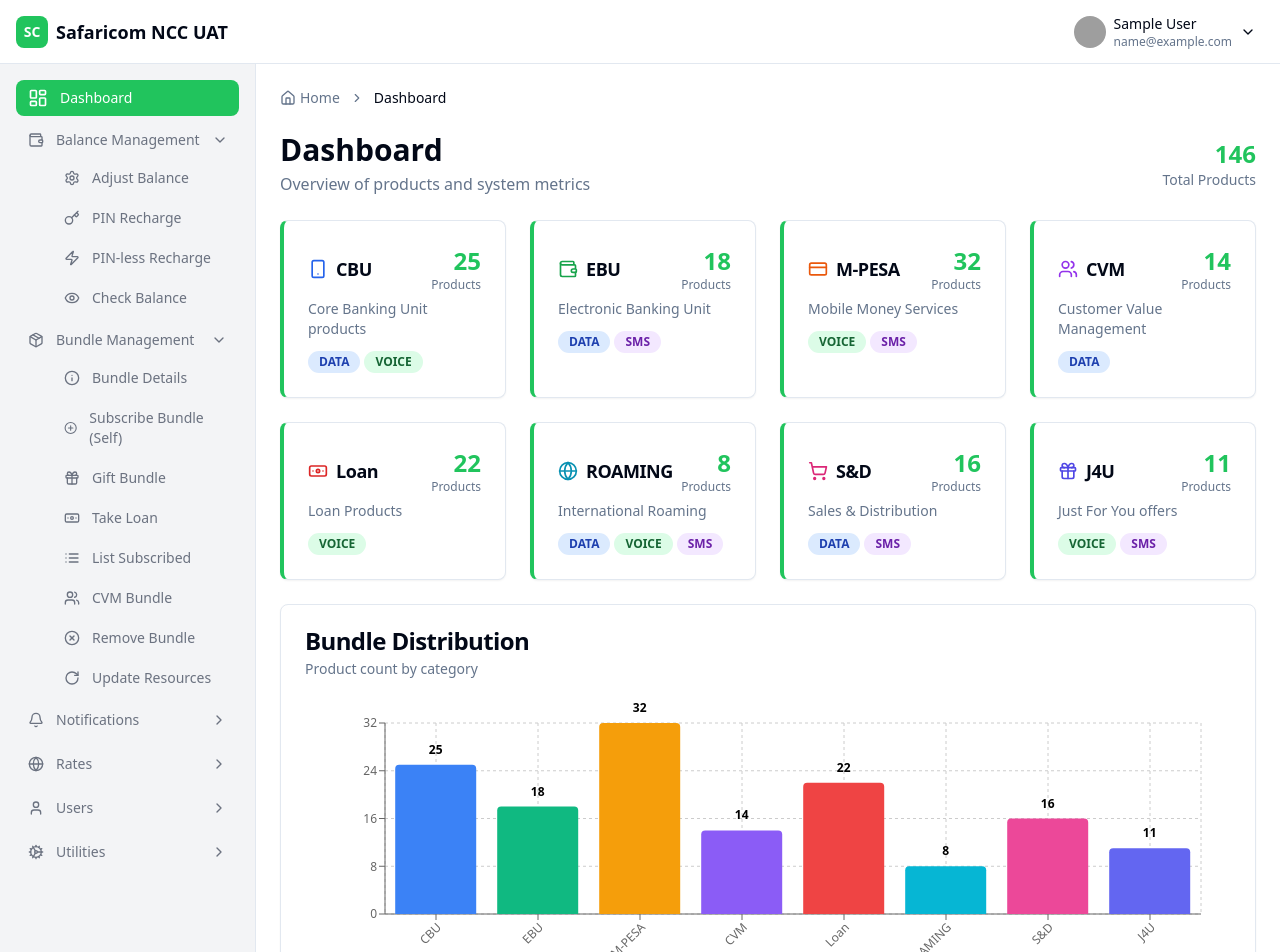
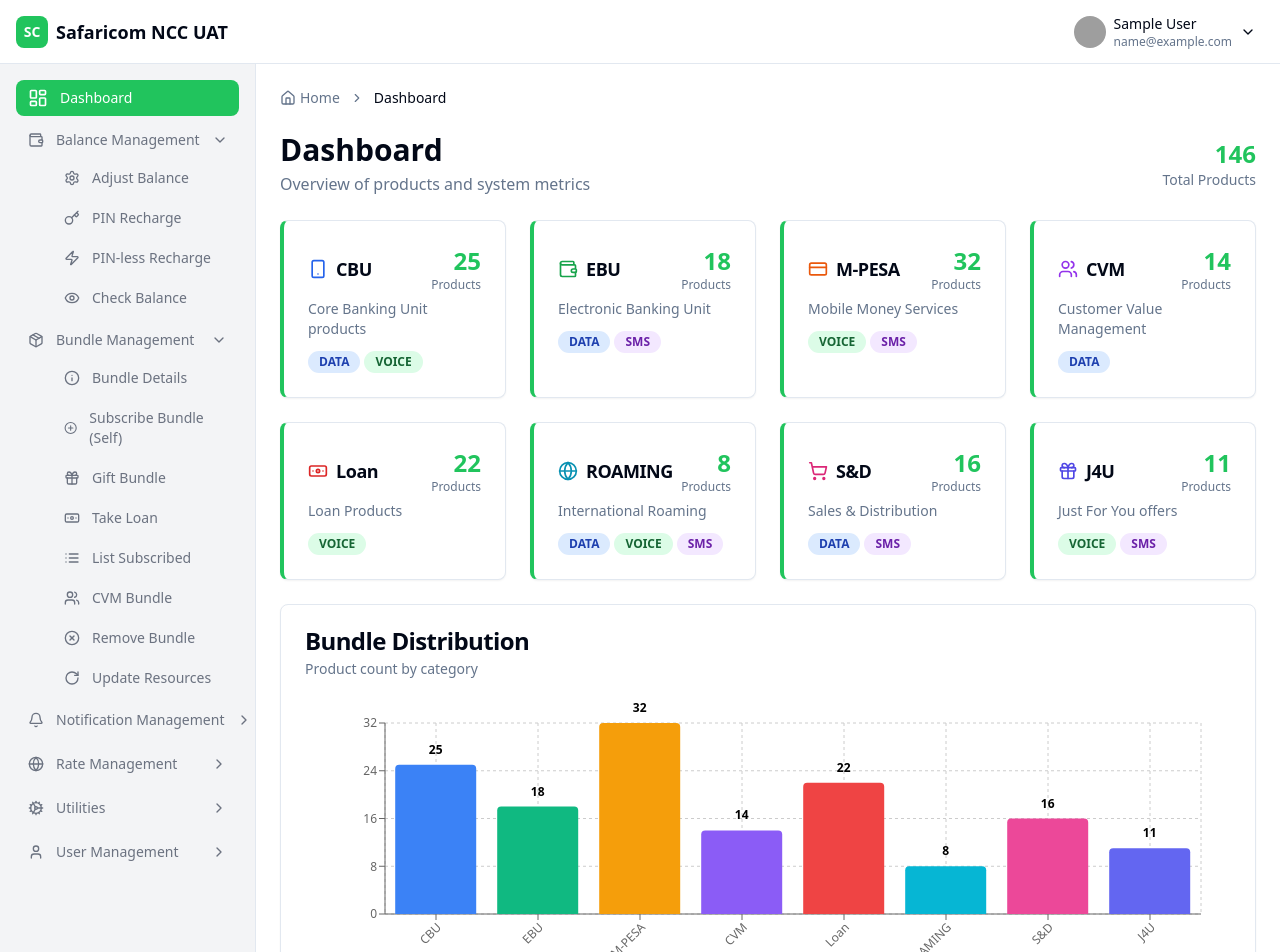
Before and after one commit to ur14623/uat, a React (Vite) app: page / in a window 1280 px wide. Shown: the top 952 px of the page. Built offline with nearby package versions, Linux system fonts and the light colour scheme; sample sign-in values are in the browser's storage; grey boxes are pictures that could not be loaded.

Commit message:
Rename sidebar sections and reorder Utilities before User Management
cgen-bbfd2c56daa54c49a2fe8696935e6da9

```diff
--- a/client/components/Layout.tsx
+++ b/client/components/Layout.tsx
@@ -142,7 +142,7 @@ const sidebarNavItems: NavigationItem[] = [
     ],
   },
   {
-    title: "Notifications",
+    title: "Notification Management",
     icon: Bell,
     roles: ["business", "admin"],
     items: [
@@ -159,7 +159,7 @@ const sidebarNavItems: NavigationItem[] = [
     ],
   },
   {
-    title: "Rates",
+    title: "Rate Management",
     icon: Globe,
     roles: ["admin"],
     items: [
@@ -186,23 +186,6 @@ const sidebarNavItems: NavigationItem[] = [
     ],
   },
   {
-    title: "Users",
-    icon: User,
-    roles: ["admin"],
-    items: [
-      {
-        title: "All Users",
-        icon: List,
-        href: "/user_management",
-      },
-      {
-        title: "Add User",
-        icon: UserPlus,
-        href: "/registration",
-      },
-    ],
-  },
-  {
     title: "Utilities",
     icon: Cog,
     roles: ["admin"],
@@ -221,6 +204,23 @@ const sidebarNavItems: NavigationItem[] = [
         title: "Bundle Config",
         icon: Settings,
         href: "/bundle_list_new",
+      },
+    ],
+  },
+  {
+    title: "User Management",
+    icon: User,
+    roles: ["admin"],
+    items: [
+      {
+        title: "All Users",
+        icon: List,
+        href: "/user_management",
+      },
+      {
+        title: "Add User",
+        icon: UserPlus,
+        href: "/registration",
       },
     ],
   },
```
